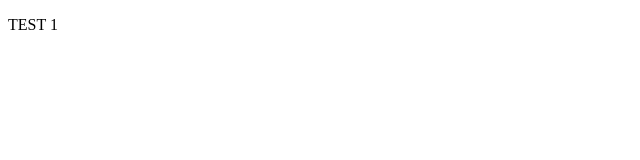
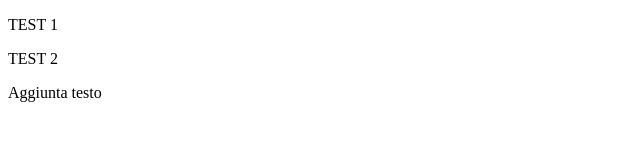
Before and after one commit to marcocrupi/testGit, a plain HTML site: page index.html in a window 1280 px wide. Shown: the whole page, without its empty margins (0-640 px from the left). Drawn offline with Linux system fonts and the light colour scheme.

Commit message:
changing <p>

```diff
--- a/index.html
+++ b/index.html
@@ -8,5 +8,7 @@
 </head>
 <body>
     <p>TEST 1</p>
+    <p>TEST 2</p>
+    <p>Aggiunta testo</p>
 </body>
 </html>
```
